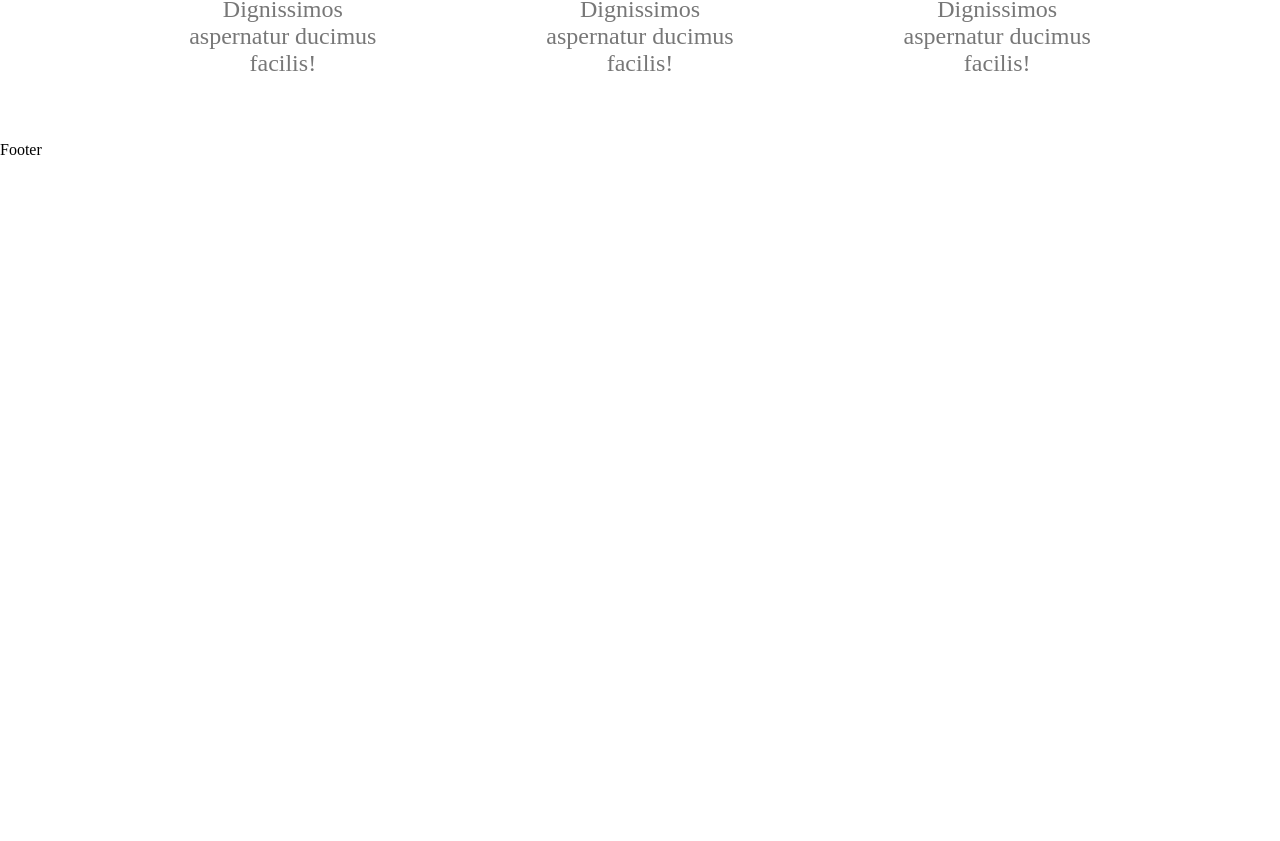
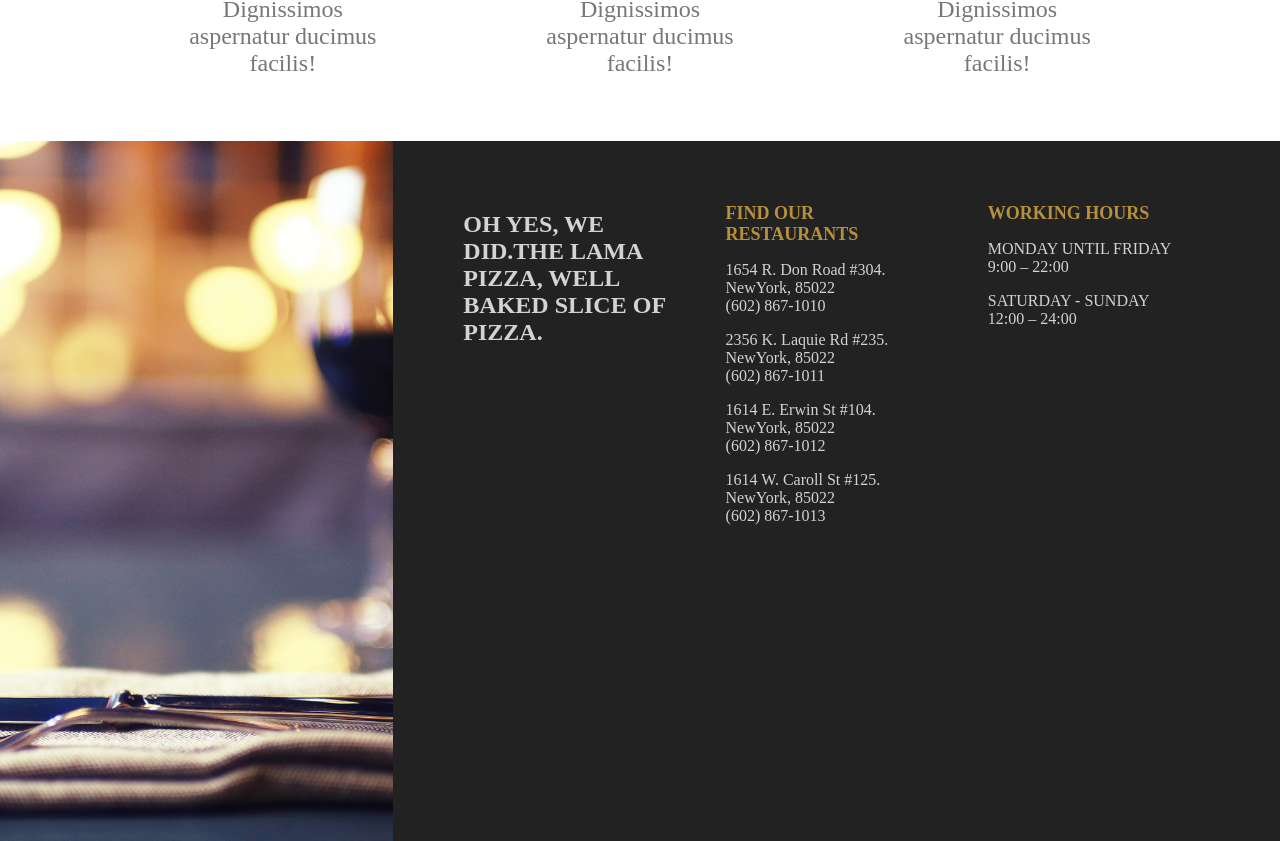
Before and after one commit to TOXA-DEV-R/next-js_food_ordering, a Next.js app: page / in a window 1280 px wide. Shown: the part 2148-2989 px from the top of the page. Before the commit the page ends 2307 px from the top, so only its background shows below. Built offline with nearby package versions, Linux system fonts and the light colour scheme.

Commit message:
I have finished footer

```diff
--- a/components/Footer.jsx
+++ b/components/Footer.jsx
@@ -1,7 +1,55 @@
+import Image from "next/image";
 import React from "react";
-
+import StyleFooter from "../styles/StyleFooter";
 const Footer = () => {
-  return <div>Footer</div>;
+  return (
+    <StyleFooter>
+      <div className="item">
+        <Image src="/img/bg.png" alt="bg.png" objectFit="cover" layout="fill" />
+      </div>
+      <div className="item">
+        <div className="card">
+          <h2 className="motto">
+            OH YES, WE DID.THE LAMA PIZZA, WELL BAKED SLICE OF PIZZA.
+          </h2>
+        </div>
+        <div className="card">
+          <h1 className="title">FIND OUR RESTAURANTS</h1>
+          <p className="text">
+            1654 R. Don Road #304.
+            <br /> NewYork, 85022
+            <br /> (602) 867-1010
+          </p>
+          <p className="text">
+            2356 K. Laquie Rd #235.
+            <br /> NewYork, 85022
+            <br /> (602) 867-1011
+          </p>
+          <p className="text">
+            1614 E. Erwin St #104.
+            <br /> NewYork, 85022
+            <br /> (602) 867-1012
+          </p>
+          <p className="text">
+            1614 W. Caroll St #125.
+            <br /> NewYork, 85022
+            <br /> (602) 867-1013
+          </p>
+        </div>
+        <div className="card">
+          <h1 className={"title"}>WORKING HOURS</h1>
+          <p className="text">
+            MONDAY UNTIL FRIDAY
+            <br /> 9:00 – 22:00
+          </p>
+          <p className="text">
+            SATURDAY - SUNDAY
+            <br /> 12:00 – 24:00
+          </p>
+        </div>
+      </div>
+    </StyleFooter>
+  );
 };
 
 export default Footer;
--- a/styles/StyleFooter.js
+++ b/styles/StyleFooter.js
@@ -0,0 +1,60 @@
+import styled from "styled-components";
+
+const StyleFooter = styled.footer`
+  height: calc(100vh - 100px);
+  background-color: #222;
+  display: flex;
+
+  .item {
+    flex: 1;
+    position: relative;
+    display: flex;
+  }
+
+  .item:last-child {
+    flex: 2;
+    padding: 50px;
+    justify-content: space-between;
+  }
+
+  .card {
+    flex: 1;
+    padding: 0 20px;
+  }
+
+  .title {
+    font-size: 18px;
+    color: #b7903c;
+  }
+
+  .text {
+    color: lightgray;
+  }
+
+  .motto {
+    color: rgb(211, 211, 211);
+  }
+
+  @media screen and (max-width: 480px) {
+    height: auto;
+    text-align: center;
+
+    .item:first-child {
+      display: none;
+    }
+
+    .item {
+      flex-direction: column;
+    }
+
+    .title {
+      font-size: 30px;
+    }
+
+    .text {
+      font-size: 20px;
+    }
+  }
+`;
+
+export default StyleFooter;
```
